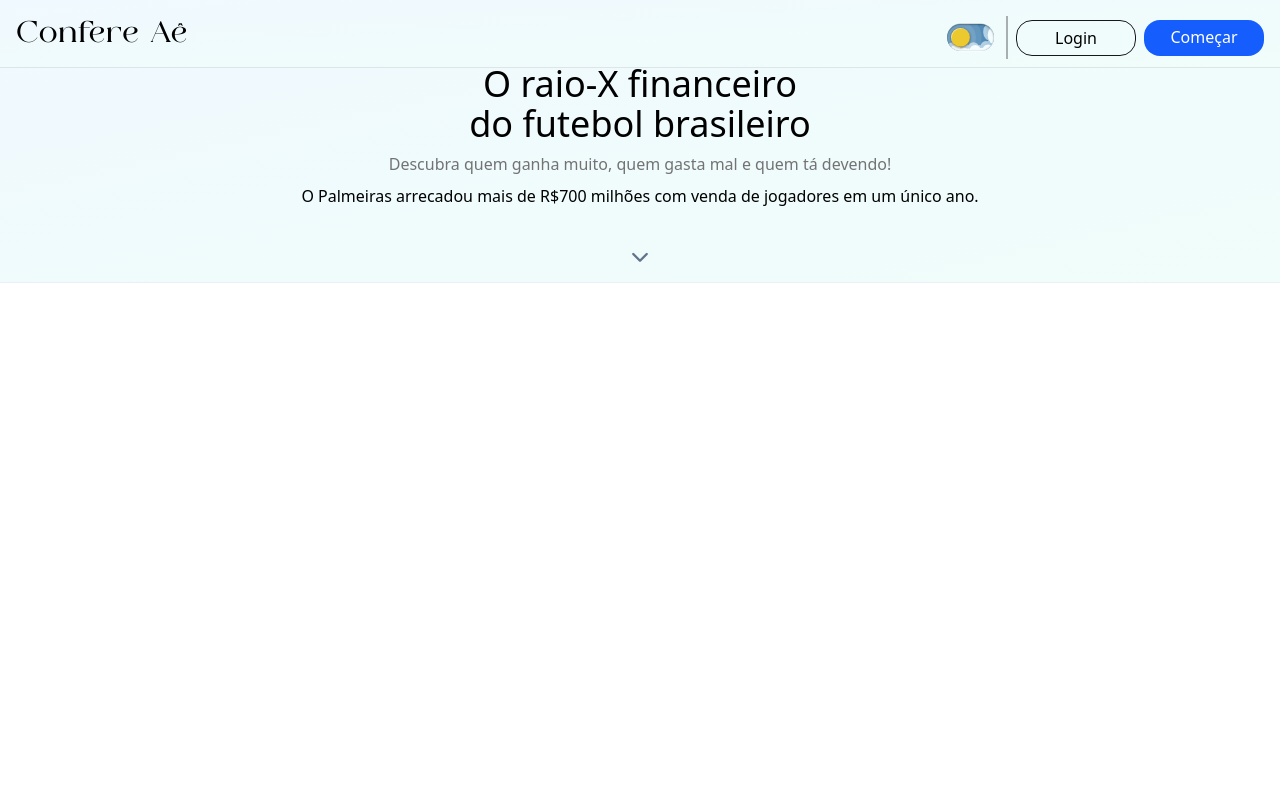
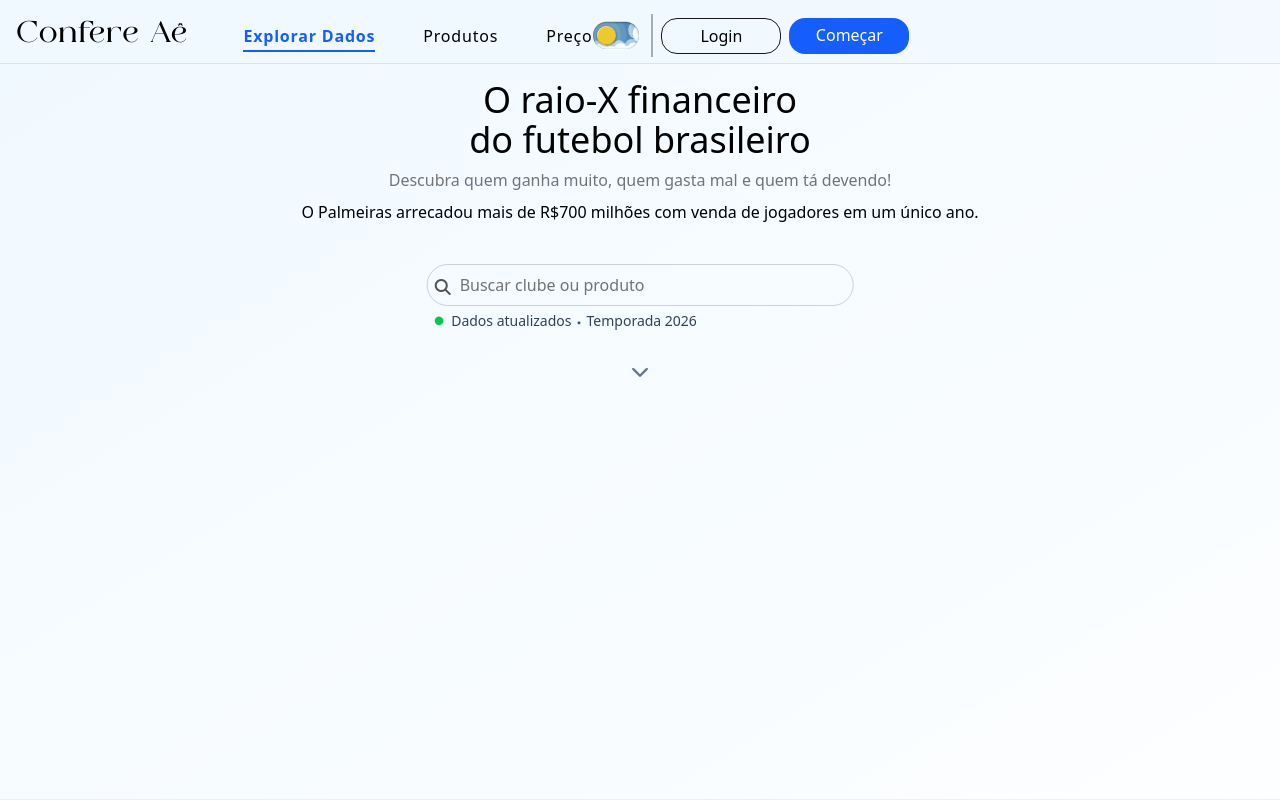
Before and after one commit to GabrielGrozinski/Confere-A-, a React (Vite) app: page / in a window 1280 px wide. Shown: the top 800 px of the page. Built offline with nearby package versions, Linux system fonts and the light colour scheme.

Commit message:
confere-ae-0.3

```diff
--- a/index.html
+++ b/index.html
@@ -6,6 +6,10 @@
     <meta name="viewport" content="width=device-width, initial-scale=1.0" />
     <title>confere-ae</title>
     <script src="https://kit.fontawesome.com/3bab539da3.js" crossorigin="anonymous"></script>
+    <link
+    href="https://fonts.googleapis.com/css2?family=JetBrains+Mono:wght@400;500;600&display=swap"
+    rel="stylesheet"
+    />
   </head>
   <body>
     <div id="root"></div>
--- a/src/pages/pagina-inicial.tsx
+++ b/src/pages/pagina-inicial.tsx
@@ -28,6 +28,7 @@ export default function PaginaInicial() {
     const [menuAberto, setMenuAberto] = useState<boolean>(false);
     const [valorCuriosidade, setValorCuriosidade] = useState<number>(0);
     const [mostrarIcone, setMostrarIcone] = useState<boolean>(false);
+    const [topicoAtivo, setTopicoAtivo] = useState<'Explorar Dados' | 'Produto' | 'Preço'>('Explorar Dados');
     const { largura } = allContext();
 
     const curiosidadesFinanceiras = [
@@ -215,19 +216,77 @@ export default function PaginaInicial() {
 
     return (
         <body className="bg-white">
-            <header style={{background: "linear-gradient(to bottom right, #f0f9ff, #f0fdfa)"}} className="relative flex flex-col border-b border-b-slate-400/10">
+            <header style={{background: "linear-gradient(to bottom right, #f0f9ff, #fdfeff)"}} className="relative flex flex-col border-b border-b-slate-400/10 min-h-screen">
 
-                <div style={{background: "linear-gradient(to bottom right, #f0f9ff, #f0fdfa)"}}
-                className="fixed top-0 w-full left-0 z-1 flex justify-between border-b border-b-neutral-800/10 px-4 pt-4 pb-2">
-                    <h1 className="font-[MONELOS] text-3xl">Confere Aê</h1>
+                <div style={{background: "linear-gradient(to right, #f0f9ff 40%, #f3f9ff)"}}
+                className="fixed top-0 w-full left-0 z-1 flex border-b border-b-neutral-800/10 px-4 pt-4 pb-2 xl:gap-4 max-h-16 min-h-16">
+                    <h1 className="font-[MONELOS] text-3xl whitespace-nowrap">Confere Aê</h1>
                     {largura < 1024 ? (
-                        <div>
+                        <div className="w-full flex items-center justify-end">
                             <button className="mr-4 cursor-pointer bg-blue-500 py-1 px-3 rounded-xl text-slate-100 shadow-[1px_1px_2px_#0000002a]">Baixar aplicativo</button>
 
                             <i onClick={() => setMenuAberto(!menuAberto)} className={`fa-solid ${menuAberto ? "fa-xmark" : "fa-bars"} cursor-pointer text-xl text-zinc-900`}></i>
                         </div>
                     ) : (
-                        <>
+                        <section className="flex w-fulljustify-between">
+                            <div className="flex ml-10 items-center gap-12">
+
+                                <article onClick={() => setTopicoAtivo('Explorar Dados')} className={`
+                                    cursor-pointer relative transition-all
+                                    duration-200 ease-out tracking-wider
+                                    hover:font-semibold
+                                    after:content-[""]
+                                    after:absolute
+                                    after:h-[1.5px]
+                                    after:left-0
+                                    after:-bottom-1
+                                    after:bg-blue-600
+                                    after:transition-all
+                                    after:duration-300
+                                    after:ease
+                                    after:w-0
+                                    ${topicoAtivo === 'Explorar Dados' && 'after:w-full font-semibold text-blue-600'}`}>
+                                    Explorar Dados
+                                </article>
+
+                                <article onClick={() => setTopicoAtivo('Produto')} className={`
+                                    cursor-pointer relative transition-all
+                                    duration-200 ease-out tracking-wider
+                                    hover:font-semibold
+                                    after:content-[""]
+                                    after:absolute
+                                    after:h-[1.5px]
+                                    after:left-0
+                                    after:-bottom-1
+                                    after:bg-blue-600
+                                    after:transition-all
+                                    after:duration-300
+                                    after:ease
+                                    after:w-0
+                                    ${topicoAtivo === 'Produto' && 'after:w-full font-semibold text-blue-600'}`}>
+                                    Produtos
+                                </article>
+
+                                <article onClick={() => setTopicoAtivo('Preço')} className={`
+                                    cursor-pointer relative transition-all
+                                    duration-200 ease-out tracking-wider
+                                    hover:font-semibold
+                                    after:content-[""]
+                                    after:absolute
+                                    after:h-[1.5px]
+                                    after:left-0
+                                    after:-bottom-1
+                                    after:bg-blue-600
+                                    after:transition-all
+                                    after:duration-300
+                                    after:ease
+                                    after:w-0
+                                    ${topicoAtivo === 'Preço' && 'after:w-full font-semibold text-blue-600'}`}>
+                                    Preço
+                                </article>
+
+                            </div>
+
                             <article className="flex items-center">
                                 <span className="border-r-2 border-r-black/30 py-2 pr-3"><BotaoTema/></span>
 
@@ -241,43 +300,55 @@ export default function PaginaInicial() {
 
                                 </button>
                             </article>
-                        </>
+                        </section>
                     )}
                 </div>
 
                 {!menuAberto ? (
                     <>
-                        <div className="flex flex-col items-center mt-[5%] px-12 mb-10 text-center gap-2">
+                        <div className='flex flex-col items-center px-12 mb-10 mt-20 text-center gap-2'>
                             <h1 className="text-4xl">O raio-X financeiro <br /> do futebol brasileiro</h1>
                             <p className="text-neutral-500 text-center">Descubra quem ganha muito, quem gasta mal e quem tá devendo!</p>
                             <p key={valorCuriosidade} className="animacao-entrada">{curiosidadesFinanceiras[valorCuriosidade]}</p>
                         </div>
+
+                        <div className="relative max-w-3/4 translate-x-1/5 sm:max-w-1/2 sm:translate-x-1/2 lg:max-w-1/3 lg:translate-x-full">
+                            <input
+                            className="
+                            w-full py-2 pr-4 pl-8 border border-slate-800/20 rounded-full
+                            placeholder:text-neutral-500
+                            "
+                            placeholder="Buscar clube ou produto"
+                            type="search"
+                            name="buscar-topico"
+                            id="buscar-topico" />
+
+                            <i className="fa-solid fa-magnifying-glass absolute left-0 top-1/2 -translate-y-[40.4%] translate-x-1/2 text-neutral-600"></i>
+                        </div>
+
+                        <h2 className="max-w-3/4 translate-x-1/5 sm:max-w-1/2 sm:translate-x-1/2 lg:max-w-1/3 lg:translate-x-full ml-2 text-slate-700 font-medium flex items-center mb-8 mt-1 text-[14px]">
+                        <i className="fa-solid fa-circle text-green-500 text-shadow-[1px_1px_1px_#0000001a] text-[8.5px] mr-2 translate-y-[15%]"></i>
+                        Dados atualizados
+                        <i className="fa-solid fa-circle text-slate-600 text-[3px] mx-1.5 translate-y-[50%]"></i>
+                        <span className="font-normal">Temporada 2026</span>
+                        </h2>
+
                         <i className="fa-solid fa-chevron-down self-center text-slate-500 text-lg mb-4"></i>
                     </>
                 ) : (
-                    <main className="bg-white flex flex-col pt-6 gap-4">
-                        <article className="flex justify-between px-10">
-                            <h1 className="text-zinc-800">Comparar receitas dos clubes brasileiros</h1>
+                    <main className="bg-white flex flex-col mt-16 pt-4 gap-4">
+                        <article className="flex justify-between px-10 cursor-pointer">
+                            <h1 className="text-zinc-800">Explorar Dados</h1>
                             <i className="fa-solid fa-angle-right"></i>
                         </article>
 
-                        <article className="flex justify-between px-10">
-                            <h1 className="text-zinc-800">Comparar dívidas dos clubes brasileiros</h1>
+                        <article className="flex justify-between px-10 cursor-pointer">
+                            <h1 className="text-zinc-800">Produtos</h1>
                             <i className="fa-solid fa-angle-right"></i>
                         </article>
 
-                        <article className="flex justify-between px-10">
-                            <h1 className="text-zinc-800">Analisar o custo das contratações</h1>
-                            <i className="fa-solid fa-angle-right"></i>
-                        </article>
-
-                        <article className="flex justify-between px-10">
-                            <h1 className="text-zinc-800">Comparar a média de gols por folha salarial</h1>
-                            <i className="fa-solid fa-angle-right"></i>
-                        </article>
-
-                        <article className="flex justify-between px-10">
-                            <h1 className="text-zinc-800">Comparar os maiores superávits</h1>
+                        <article className="flex justify-between px-10 cursor-pointer">
+                            <h1 className="text-zinc-800">Preço</h1>
                             <i className="fa-solid fa-angle-right"></i>
                         </article>
 
@@ -297,7 +368,7 @@ export default function PaginaInicial() {
                 )}
             </header>
 
-            <main className="bg-white opacity-0 pt-4">
+            <main className="bg-white pt-4">
                 {!menuAberto && (
                     <>
                         <div className="grid grid-cols-2 items-center mt-10">
--- a/tailwind.config.js
+++ b/tailwind.config.js
@@ -3,6 +3,7 @@ export default {
     extend: {
       fontFamily: {
         minha: ['MONELOS', 'sans-serif'],
+        mono: ['JetBrains Mono', 'ui-monospace', 'monospace'],
       },
     },
   },
```
